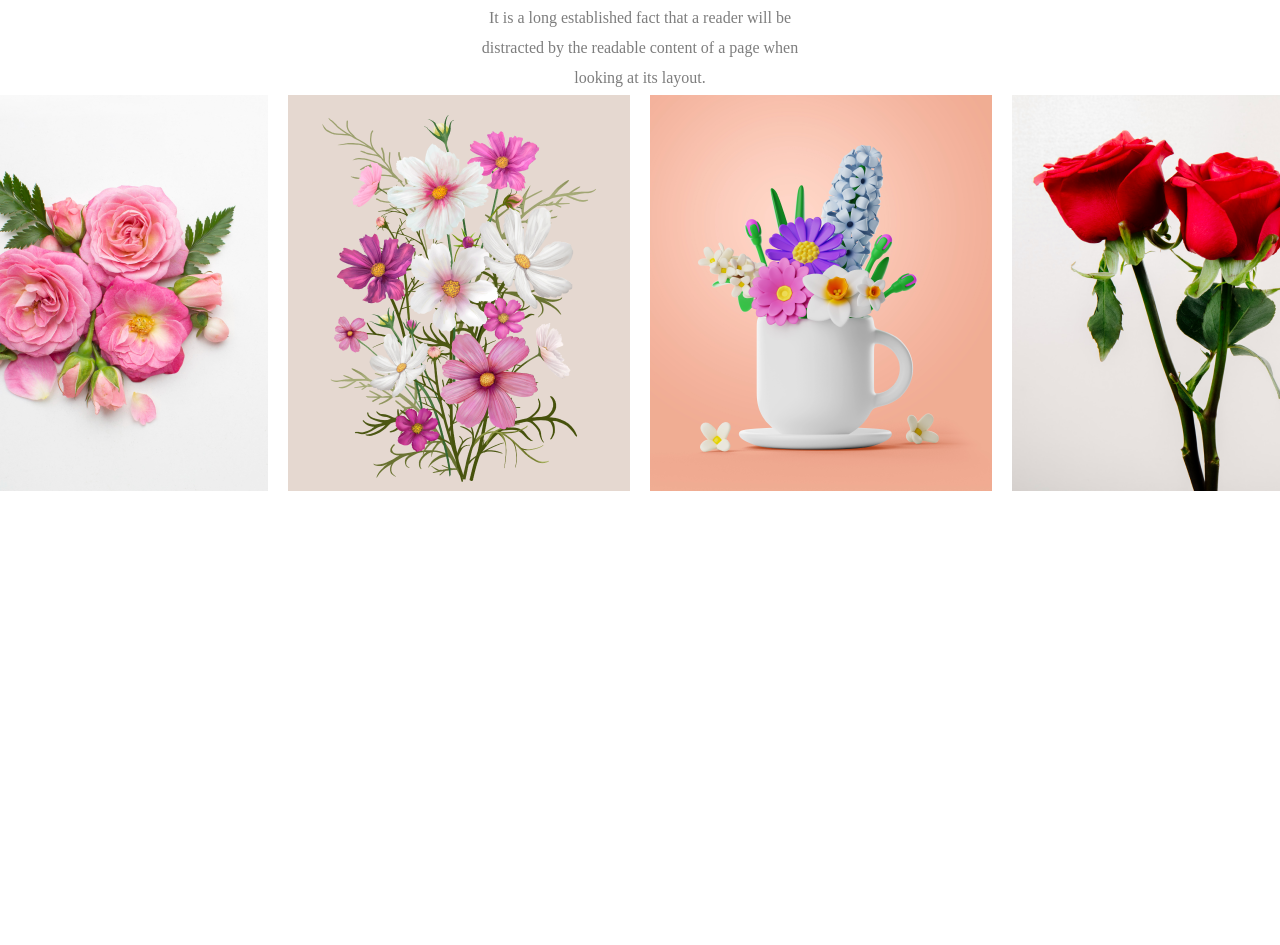
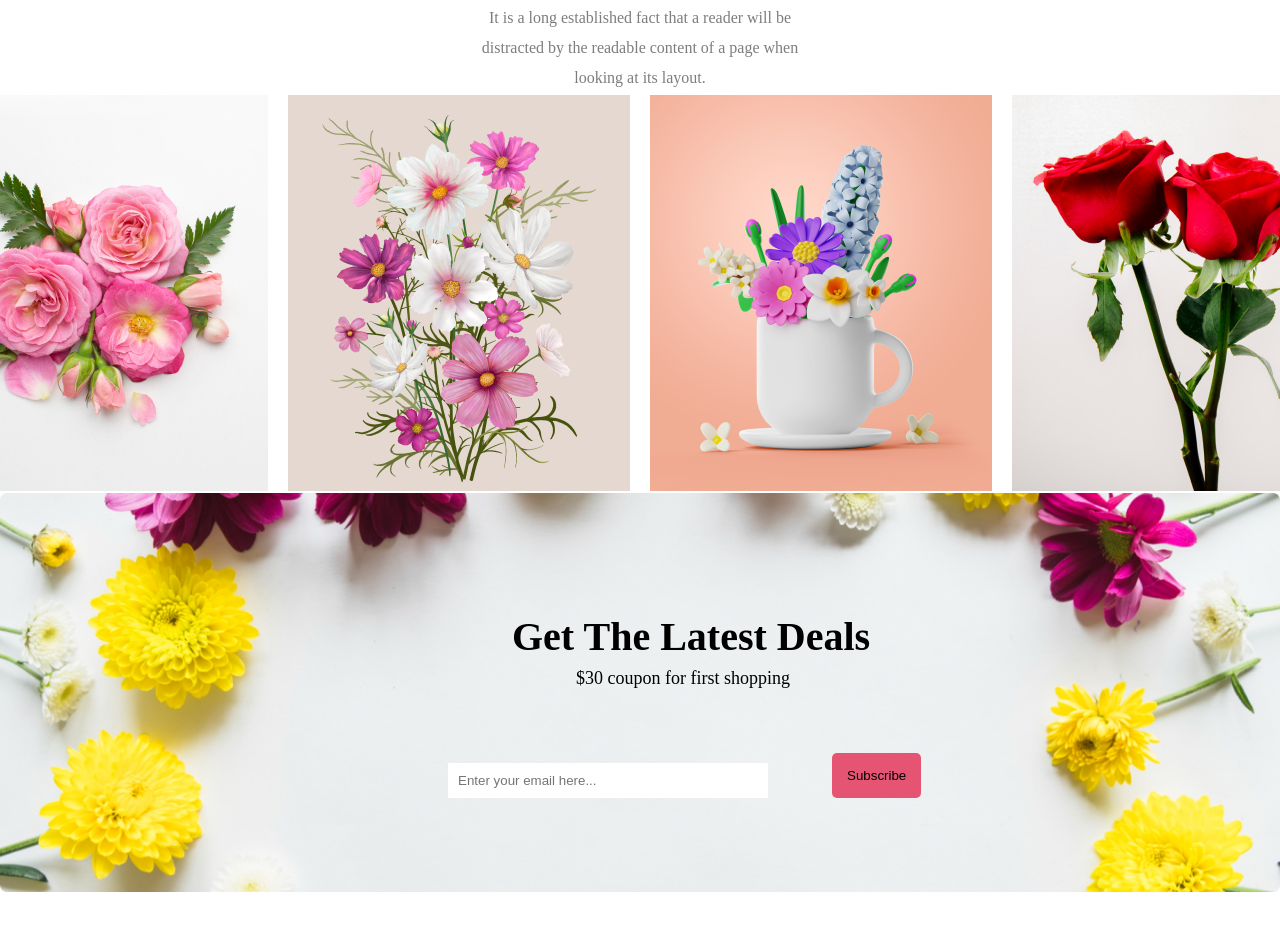
Before and after one commit to ROCKHOSSAIN/assignment-no-1, a plain HTML site: page index.html in a window 1280 px wide. Shown: the part 2228-3173 px from the top of the page. Before the commit the page ends 2721 px from the top, so only its background shows below. Drawn offline with Linux system fonts and the light colour scheme.

Commit message:
4th revision

```diff
--- a/index.html
+++ b/index.html
@@ -100,6 +100,27 @@
 
 <!-- Instagram-section-end  -->
 
+<!-- Latest Deals Section start -->
+<main>
+    <section class="latest-deals-section">
+
+            <div class="latest-details">
+                <div>
+            <h1 class="latest-heading">Get The Latest Deals</h1>
+            <p class="latest-discription">$30 coupon for first shopping</p>
+            <input class="subscription1" type="email" placeholder="Enter your email here...">
+            <button class="subscription2-btn">Subscribe</button>
+                </div>
+
+            </div>
+
+
+    </section>
+</main>
+
+<!-- Latest Deals Section End -->
+
+
     <footer>
 
     </footer>
--- a/style.css
+++ b/style.css
@@ -164,3 +164,66 @@ height: 50vh;
     margin-bottom: 24px;
 }
 /* Instagram-section-end */
+
+/* latest-deals start  */
+.latest-deals-section{
+    height: 100vh;
+}
+.latest-details{
+    max-width: 1440px;
+    background-image: url('images/Rectangle 9.png');
+    background-repeat: no-repeat;
+    background-size: contain;
+    height: 449px;
+    margin: auto;
+    text-align: center;
+    position: relative;
+
+
+}
+.latest-heading{
+    position:absolute;
+   top: 120px;
+   left: 40%;
+font-size: 40px;
+padding-bottom:20px;
+
+
+
+}
+.latest-discription{
+    position:absolute;
+   top: 150px;
+   left: 45%;
+   font-size: 18px;
+   margin-top: 25px;
+   font-weight: 10;
+
+
+
+
+}
+.subscription1{
+    position:absolute;
+   top: 200px;
+    left: 35%;
+    padding: 10px;
+    width: 300px;
+    border: none;
+    margin-top: 70px;
+
+}
+.subscription2-btn{
+    position:absolute;
+    top: 190px;
+    left: 65%;
+    padding: 15px;
+    background-color: #E55473;
+    border: none;
+    border-radius: 5px;
+    margin-top: 70px;
+
+
+}
+
+/* latest-deals end  */
```
